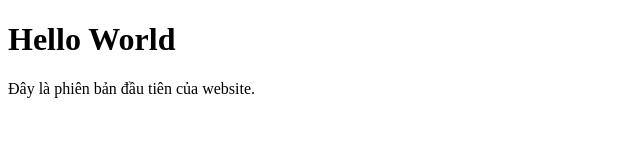
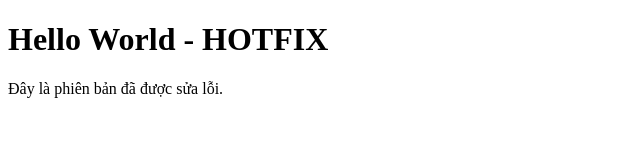
Before and after one commit to bedc23v7n068-pixel/ThucHanhGit-Lab1-TRANVANBE-, a plain HTML site: page index.html in a window 1280 px wide. Shown: the whole page, without its empty margins (0-640 px from the left). Drawn offline with Linux system fonts and the light colour scheme.

Commit message:
Fix index page

```diff
--- a/index.html
+++ b/index.html
@@ -2,10 +2,10 @@
 <html lang="vi">
 <head>
     <meta charset="UTF-8">
-    <title>LAB 1: Quản lý source code với GIT</title>
+    <title>Bài tập Git - Hotfix</title>
 </head>
 <body>
-    <h1>Hello World</h1>
-    <p>Đây là phiên bản đầu tiên của website.</p>
+    <h1>Hello World - HOTFIX</h1>
+    <p>Đây là phiên bản đã được sửa lỗi.</p>
 </body>
 </html>
```
